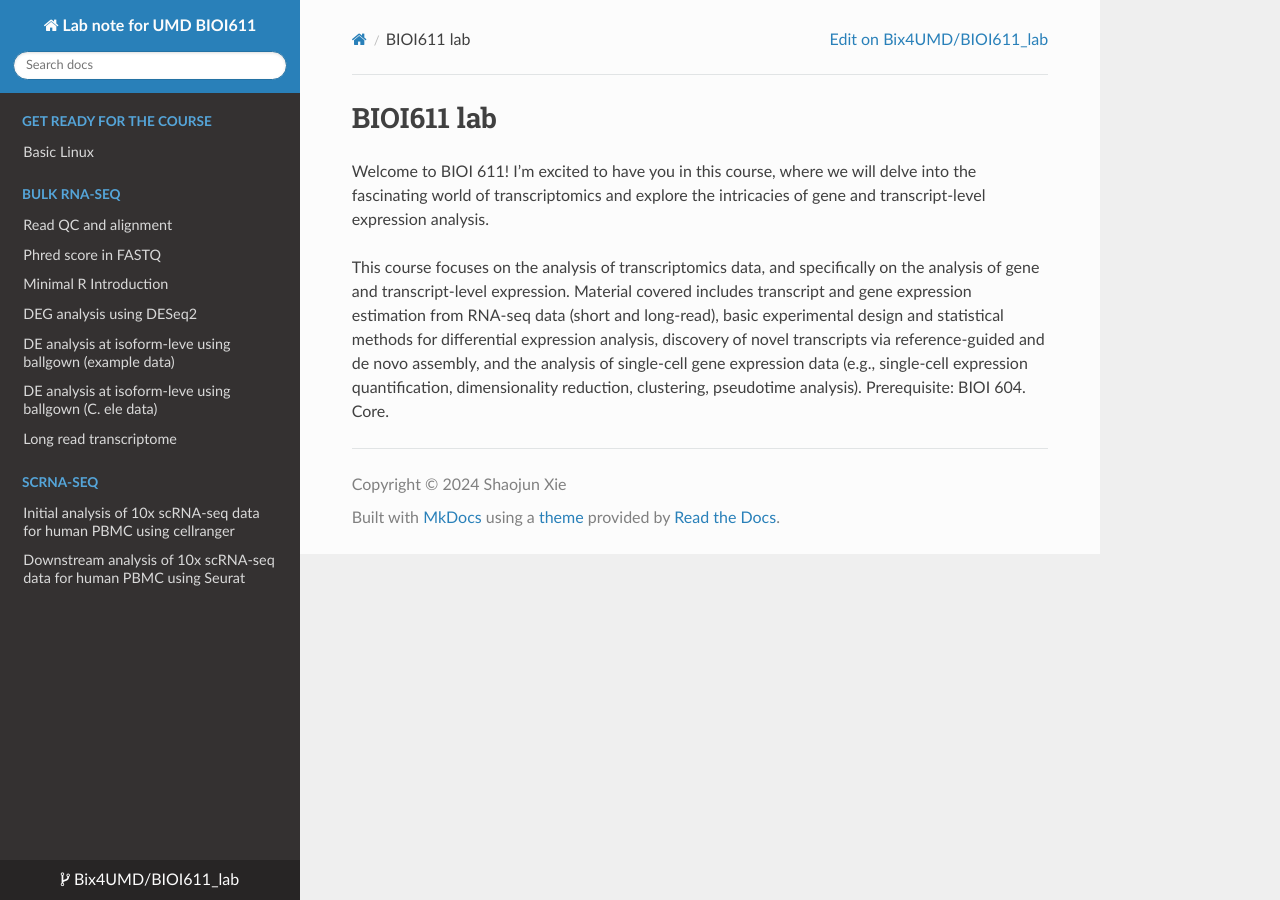
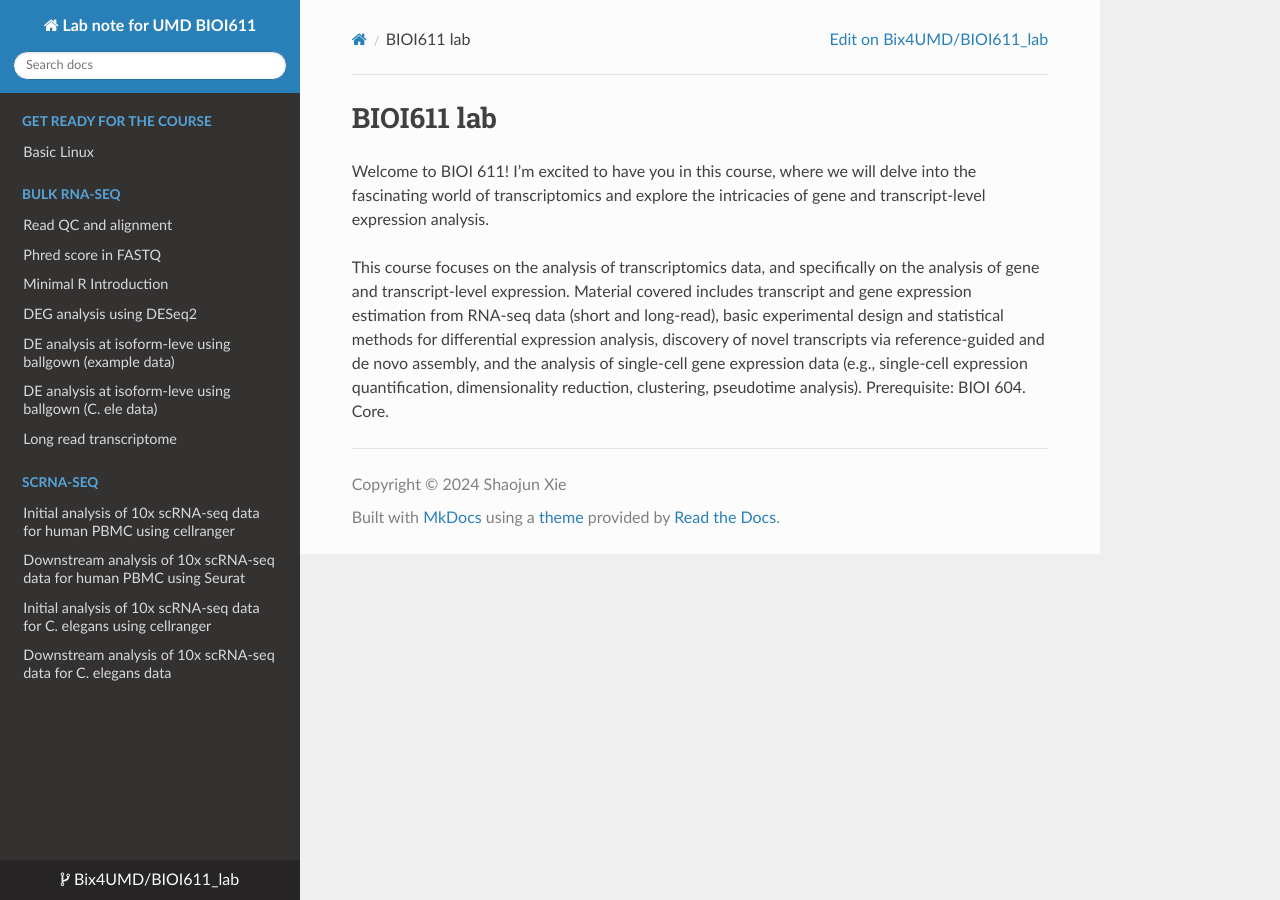
Before and after one commit to Bix4UMD/BIOI611_lab, an MkDocs documentation site: the page built from docs/index.md, in a window 1280 px wide. Built offline with MkDocs 1.6.1, drawn with Linux system fonts in a browser that asks for light colours; nearby versions of some CDN libraries.

Commit message:
Update mkdocs.yaml

```diff
--- a/mkdocs.yaml
+++ b/mkdocs.yaml
@@ -50,6 +50,8 @@ nav:
   - scRNA-seq:
     - Initial analysis of 10x scRNA-seq data for human PBMC using cellranger: BIOI611_analysis_10x_dataset_PBMC.md
     - Downstream analysis of 10x scRNA-seq data for human PBMC using Seurat: BIOI611_scRNA.md
+    -  Initial analysis of 10x scRNA-seq data for C. elegans using cellranger: BIOI611_scRNA_seq_cele_cellranger.md
+    - Downstream analysis of 10x scRNA-seq data for C. elegans data: BIOI611_scRNA_cele.md
 
       #- Basic R:      basic_r.md
     #- Basic Python: basic_python.md
```
